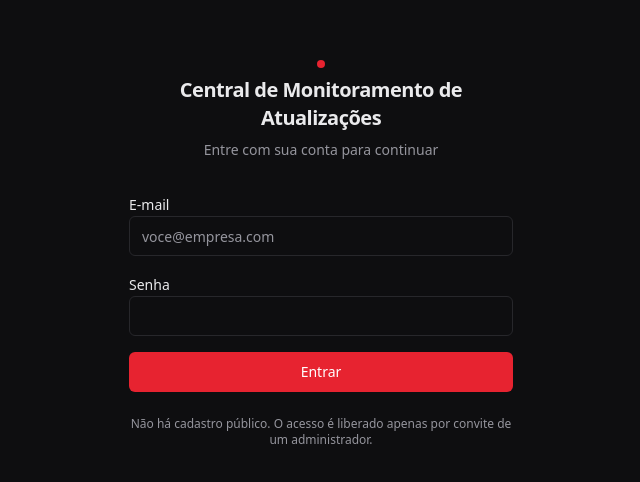
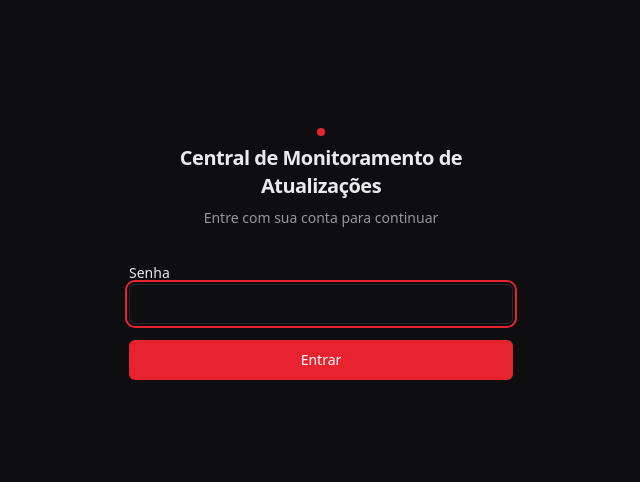
Before and after one commit to matheusleme10/central-de-monitoramento, a Next.js app: page /login in a window 1280 px wide. Shown: the part 146-628 px from the top of the page, without its empty margins (319-959 px from the left). Built offline with nearby package versions, Linux system fonts and the light colour scheme.

Commit message:
feat: login com senha unica (sem email)

```diff
--- a/src/app/login/login-form.tsx
+++ b/src/app/login/login-form.tsx
@@ -13,7 +13,6 @@ import { Input } from "@/components/ui/input";
 import { Label } from "@/components/ui/label";
 
 const loginSchema = z.object({
-  email: z.string().email("Informe um e-mail válido"),
   password: z.string().min(1, "Informe a senha"),
 });
 
@@ -41,7 +40,7 @@ export function LoginForm() {
     });
 
     if (result?.error) {
-      setServerError("E-mail ou senha inválidos.");
+      setServerError("Senha inválida.");
       return;
     }
 
@@ -52,25 +51,12 @@ export function LoginForm() {
     <div className="space-y-6">
       <form onSubmit={handleSubmit(onSubmit)} className="space-y-4" noValidate>
         <div className="space-y-2">
-          <Label htmlFor="email">E-mail</Label>
-          <Input
-            id="email"
-            type="email"
-            autoComplete="email"
-            placeholder="voce@empresa.com"
-            {...register("email")}
-          />
-          {errors.email && (
-            <p className="text-xs text-destructive">{errors.email.message}</p>
-          )}
-        </div>
-
-        <div className="space-y-2">
           <Label htmlFor="password">Senha</Label>
           <Input
             id="password"
             type="password"
             autoComplete="current-password"
+            autoFocus
             {...register("password")}
           />
           {errors.password && (
@@ -89,11 +75,6 @@ export function LoginForm() {
           Entrar
         </Button>
       </form>
-
-      <p className="text-center text-xs text-muted-foreground">
-        Não há cadastro público. O acesso é liberado apenas por convite de um
-        administrador.
-      </p>
     </div>
   );
 }
--- a/src/infrastructure/auth/auth.config.ts
+++ b/src/infrastructure/auth/auth.config.ts
@@ -9,7 +9,6 @@ import { checkRateLimit } from "@/lib/security/rate-limit";
 import type { RoleKey } from "@/lib/constants/roles";
 
 const credentialsSchema = z.object({
-  email: z.string().email(),
   password: z.string().min(1),
 });
 
@@ -22,8 +21,18 @@ const credentialsSchema = z.object({
  *   Auth.js e não são sobrescritos aqui.
  * - CSRF é protegido nativamente pelas rotas internas do Auth.js
  *   (`/api/auth/csrf` + cookie de duplo envio).
- * - Não há cadastro público: o Credentials provider apenas autentica
- *   usuários já existentes, criados por um administrador.
+ * - **Login por senha única**: a pedido do cliente, não há mais tela
+ *   pedindo e-mail nem conceito de conta visível no login. Quem souber a
+ *   senha entra. Por trás dos panos, o login testa a senha contra o hash
+ *   da mesma conta "sistema" (a primeira Superadmin ativa no banco) —
+ *   reaproveita o Argon2 já existente em vez de um segredo separado em
+ *   variável de ambiente, então a senha continua trocável dentro do
+ *   próprio sistema em `/perfil` (sem precisar redeploy). Isso preserva
+ *   RBAC, auditoria e associação a projetos já construídos sem precisar
+ *   reescrever essas camadas. Se no futuro for necessário voltar a ter
+ *   múltiplas contas reais logando, é só restaurar o campo `email` aqui e
+ *   no formulário de login — a lógica de papéis/permissões nem precisa
+ *   mudar.
  */
 export const authConfig: NextAuthConfig = {
   adapter: PrismaAdapter(prisma),
@@ -39,47 +48,47 @@ export const authConfig: NextAuthConfig = {
     Credentials({
       name: "credentials",
       credentials: {
-        email: { label: "E-mail", type: "email" },
         password: { label: "Senha", type: "password" },
       },
       async authorize(rawCredentials, request) {
         const parsed = credentialsSchema.safeParse(rawCredentials);
         if (!parsed.success) return null;
 
-        const { email, password } = parsed.data;
+        const { password } = parsed.data;
 
-        // Proteção contra força bruta: 5 tentativas por minuto, por
-        // combinação IP + e-mail. Não diferencia "usuário não existe" de
-        // "senha errada" na resposta, evitando enumeração de contas.
+        // Proteção contra força bruta: 5 tentativas por minuto, por IP
+        // (não há mais e-mail para diferenciar tentativas).
         const ip = request?.headers.get("x-forwarded-for")?.split(",")[0]?.trim() ?? "unknown";
-        const rateLimit = checkRateLimit(`login:${ip}:${email}`, 5);
+        const rateLimit = checkRateLimit(`login:${ip}`, 5);
         if (!rateLimit.allowed) {
           return null;
         }
 
-        const user = await prisma.user.findUnique({
-          where: { email },
+        // Não há seleção de conta no login: sempre resolve para a mesma
+        // conta "sistema" (primeira Superadmin ativa cadastrada) e testa a
+        // senha digitada contra o hash Argon2 dela.
+        const systemUser = await prisma.user.findFirst({
+          where: { role: { name: "SUPERADMIN" }, deletedAt: null, isActive: true },
+          orderBy: { createdAt: "asc" },
           include: { role: true },
         });
 
-        if (!user || !user.passwordHash || user.deletedAt || !user.isActive) {
-          return null;
-        }
+        if (!systemUser?.passwordHash) return null;
 
-        const isValid = await verifyPassword(user.passwordHash, password);
+        const isValid = await verifyPassword(systemUser.passwordHash, password);
         if (!isValid) return null;
 
         await prisma.user.update({
-          where: { id: user.id },
+          where: { id: systemUser.id },
           data: { lastLoginAt: new Date() },
         });
 
         return {
-          id: user.id,
-          name: user.name,
-          email: user.email,
-          image: user.image,
-          role: user.role.name as RoleKey,
+          id: systemUser.id,
+          name: systemUser.name,
+          email: systemUser.email,
+          image: systemUser.image,
+          role: systemUser.role.name as RoleKey,
         };
       },
     }),
```
Also changed, not shown: 2 other files (tests, documents, lock files or other folders).
